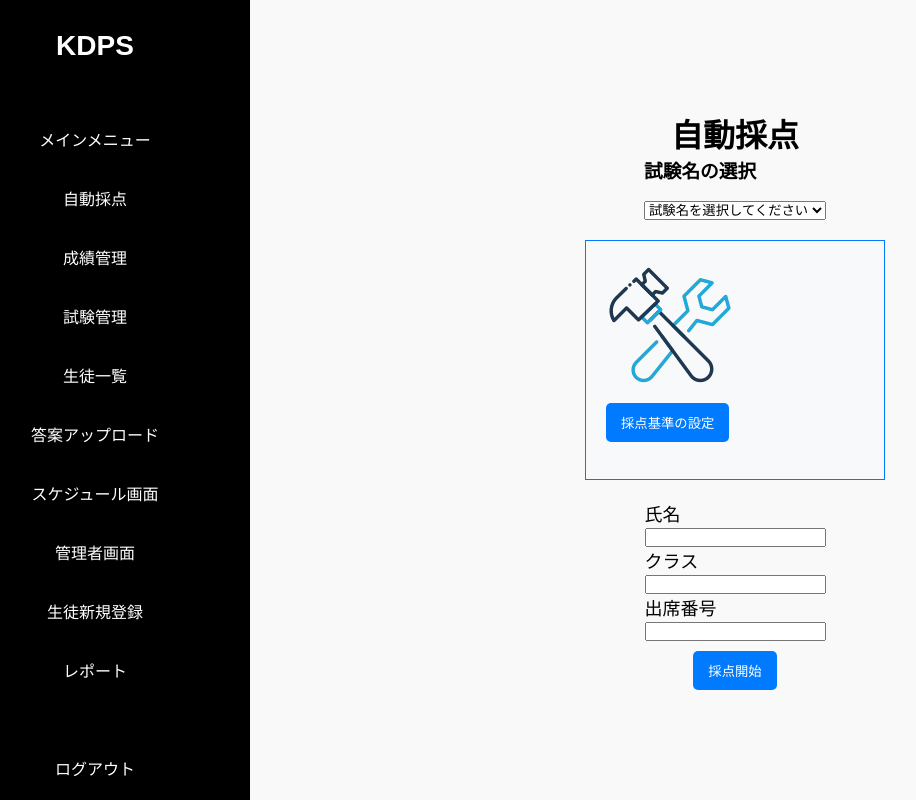
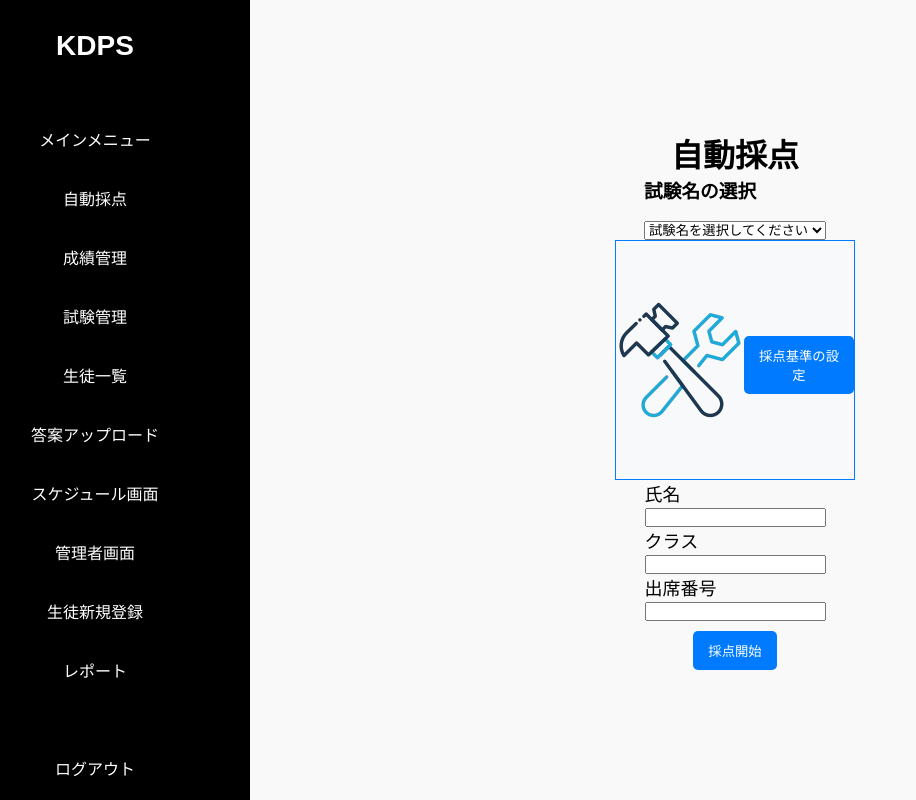
Before and after one commit to s84923/KDPS, a Django app: page /mark.html in a window 1280 px wide. Shown: the whole page, without its empty margins (60-976 px from the left). Run offline with Django 4.2, Linux system fonts and the light colour scheme.

Commit message:
upload.html

```diff
--- a/KDPS/templates/KDPS/mark.html
+++ b/KDPS/templates/KDPS/mark.html
@@ -30,16 +30,18 @@
         .box {
             border: 1px solid #007BFF;
             /* ボーダーの太さ、スタイル、色 */
-            padding: 20px;
-            /* 内側の余白 */
-            margin: 20px;
-            /* 外側の余白 */
+            display: flex;
+            /* Flexboxを使用 */
+            justify-content: center;
+            /* 横方向の中央揃え */
+            align-items: center;
+            /* 縦方向の中央揃え */
+            height: 240px;
+            /* ボックスの高さ */
+            width: 240px;
+            /*ボックスの幅*/
             background-color: #f8f9fa;
             /* 背景色 */
-            width: 300px;
-            /* 幅 */
-            height: 240px;
-            /* 高さ */
         }
 
         .input_username {
```
